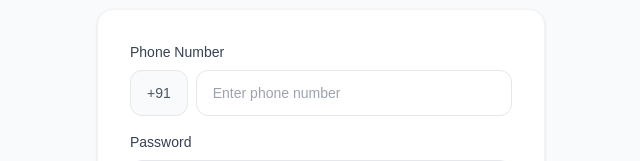
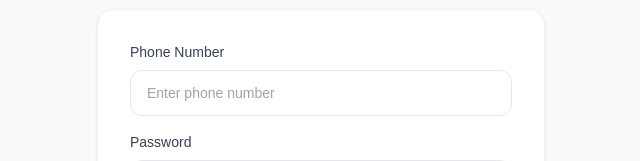
Before and after one commit to HoshMe/manakrishi-admin, a Next.js app: page /login in a window 1280 px wide. Shown: the part 330-491 px from the top of the page, without its empty margins (319-959 px from the left). Built offline with nearby package versions, Linux system fonts and the light colour scheme; no server answers.

Commit message:
fix: remove +91 prefix from admin login

```diff
--- a/src/app/login/page.tsx
+++ b/src/app/login/page.tsx
@@ -14,7 +14,7 @@
     if (!password) { setError('Enter password'); return; }
     setLoading(true);
     setError('');
-    const result = await api.adminLogin(`+91${phone}`, password);
+    const result = await api.adminLogin(phone, password);
     setLoading(false);
     if (result.error) { setError(result.error); return; }
     api.setToken(result.tokens.access);
@@ -35,17 +35,13 @@
         <div className="bg-white rounded-2xl p-8 shadow-sm border border-gray-100">
           <div className="mb-4">
             <label className="block text-sm font-medium text-gray-700 mb-2">Phone Number</label>
-            <div className="flex gap-2">
-              <span className="px-4 py-3 bg-gray-50 border border-gray-200 rounded-xl text-sm text-gray-600">+91</span>
             <input
               type="tel"
               value={phone}
               onChange={(e) => setPhone(e.target.value)}
               placeholder="Enter phone number"
-                maxLength={10}
-                className="flex-1 px-4 py-3 border border-gray-200 rounded-xl text-sm focus:outline-none focus:ring-2 focus:ring-green-500"
+              className="w-full px-4 py-3 border border-gray-200 rounded-xl text-sm focus:outline-none focus:ring-2 focus:ring-green-500"
             />
-            </div>
           </div>
 
           <div className="mb-4">
```
Lines whose indentation alone changed are shown as unchanged.
